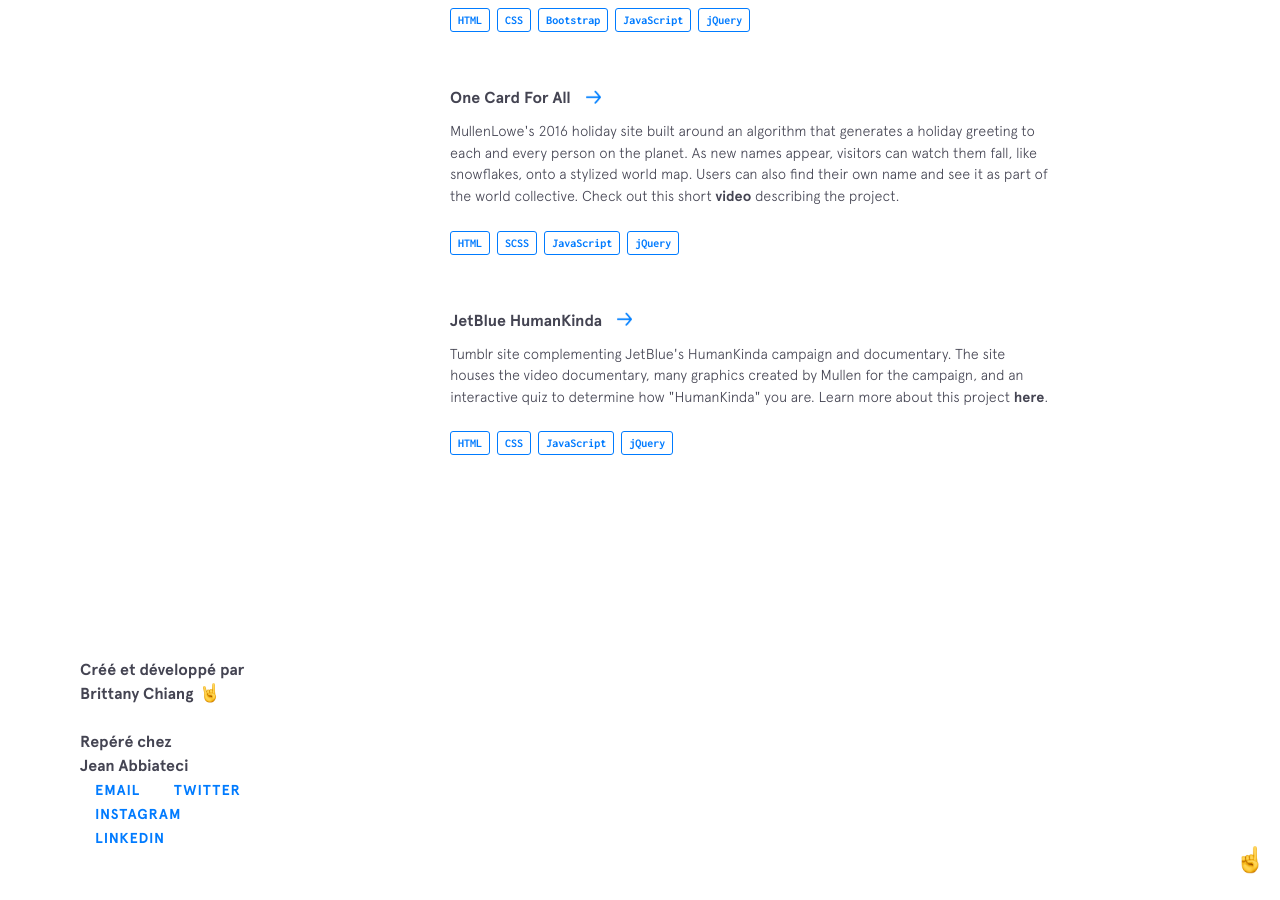
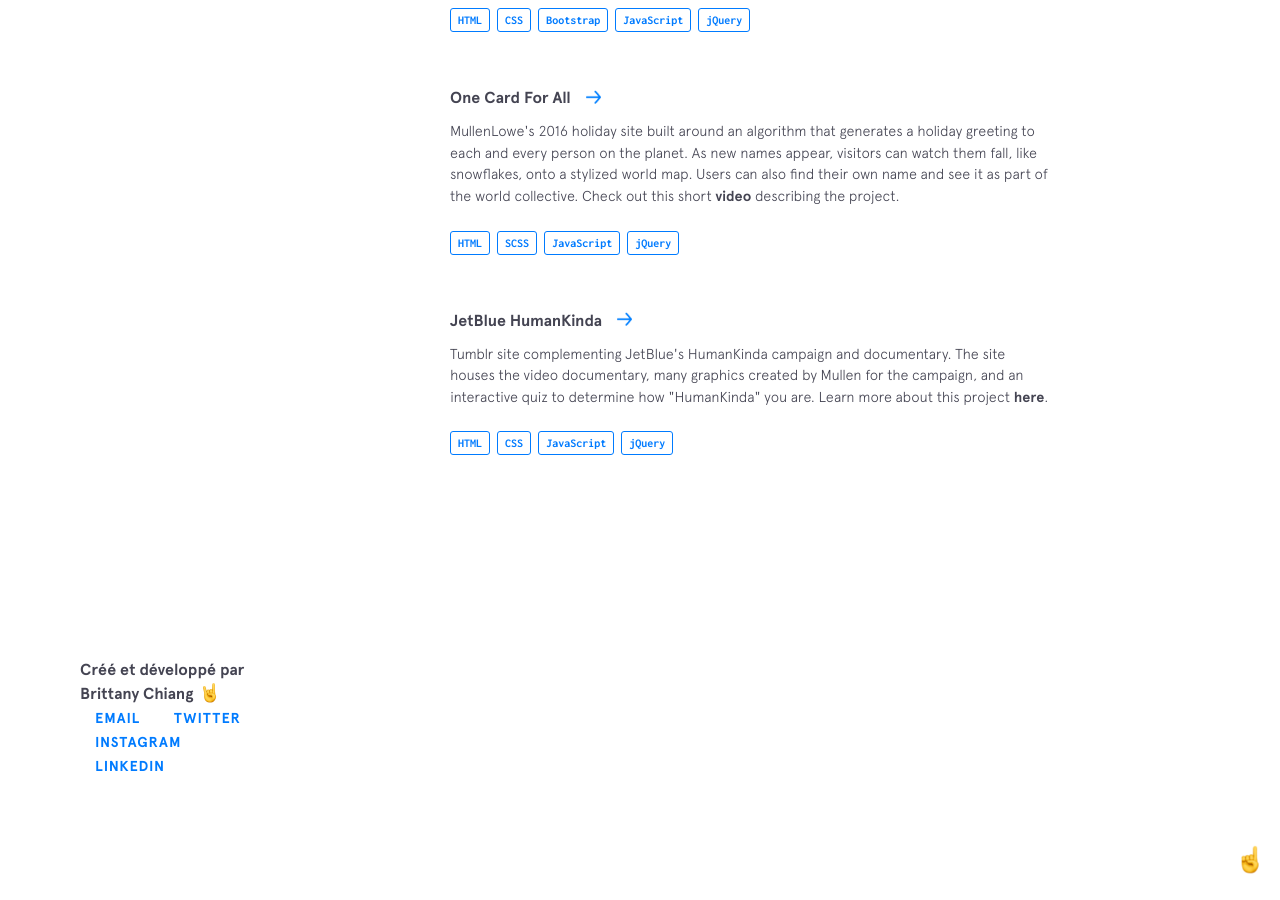
Before and after one commit to bthv1/baptistethevelein.fr, a Jekyll site: the page built from index.html, in a window 1280 px wide and 900 px high, scrolled down 6649 px. Built offline with Jekyll 4.4.1, drawn with Linux system fonts in a browser that asks for light colours; nearby versions of some CDN libraries.

Commit message:
Update footer.html

```diff
--- a/_includes/footer.html
+++ b/_includes/footer.html
@@ -7,13 +7,6 @@
       <span><a href="https://brittanychiang.com/">Brittany Chiang</a></span>
       <img class="emoji" src="{{site.baseurl}}/img/emojis/rockon.png" alt="emoji">
     </div>
-    <div class="top">
-      </br>
-      <span>Repéré chez</span>
-    </div>
-    <div class="bottom">
-      <span><a href="https://jeanabbiateci.me/">Jean Abbiateci</a></span>
-  </div>
   <div class="footer__links">
     {% for link in site.social %}
     <a href="{{link.url}}" target="_blank" title="{{link.title}}">
```
